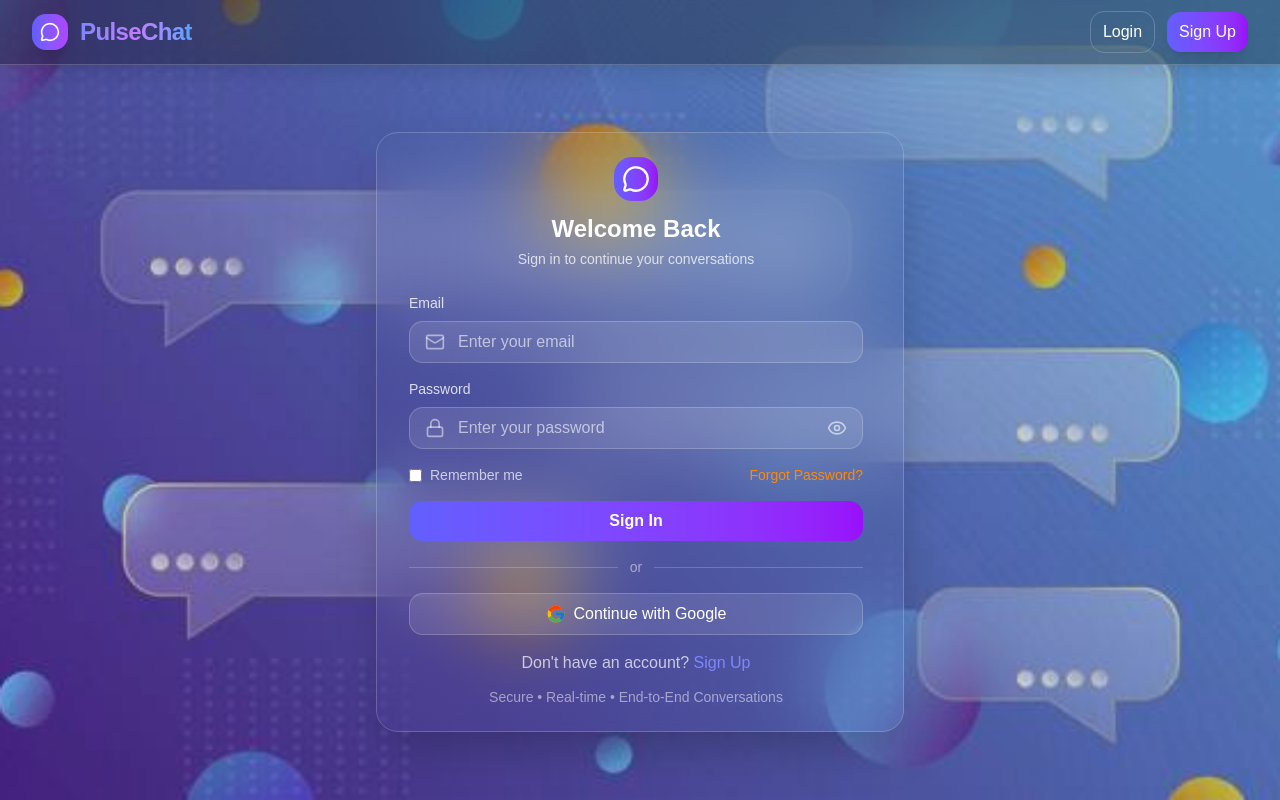
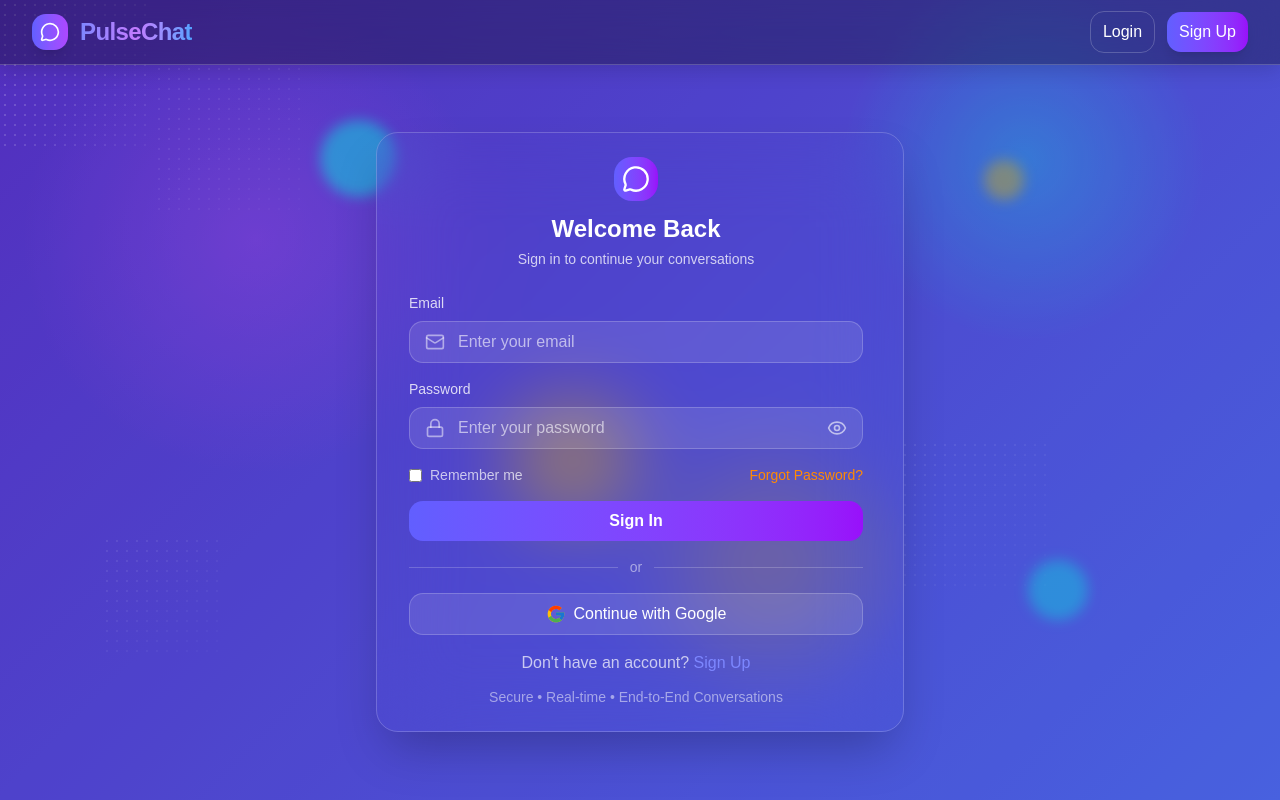
Before and after one commit to priyanshukumar55a-cmyk/PulseChat, a React (Vite) app in the folder frontend/: page /login in a window 1280 px wide. Built offline with nearby package versions, Linux system fonts and the light colour scheme; no server answers.

Commit message:
fixed: background ui

```diff
--- /dev/null
+++ b/frontend/src/Pages/Background.css
@@ -0,0 +1,124 @@
+.body-bg {
+    position: fixed;
+    inset: 0;
+    z-index: -10;
+    overflow: hidden;
+
+    background:
+      radial-gradient(circle at 20% 30%, rgba(173, 73, 255, 0.4) 0, transparent 20%),
+      radial-gradient(circle at 80% 20%, rgba(0, 255, 255, 0.3) 0, transparent 15%),
+      radial-gradient(circle at 60% 70%, rgba(255, 187, 0, 0.3) 0, transparent 15%),
+      linear-gradient(135deg, #5a2fd8 0%, #4d6bff 100%);
+  }
+
+  /* Floating circles */
+
+  .circle {
+    position: absolute;
+    border-radius: 50%;
+    filter: blur(clamp(3px, 0.5vw, 8px));
+  }
+
+  .c1 {
+    width: clamp(50px, 6vw, 80px);
+    height: clamp(50px, 6vw, 80px);
+    background: rgba(0, 255, 255, 0.5);
+    top: 15%;
+    left: 25%;
+  }
+
+  .c2 {
+    width: clamp(80px, 10vw, 120px);
+    height: clamp(80px, 10vw, 120px);
+    background: rgba(255, 196, 0, 0.5);
+    top: 50%;
+    left: 40%;
+  }
+
+  .c3 {
+    width: clamp(40px, 5vw, 60px);
+    height: clamp(40px, 5vw, 60px);
+    background: rgba(0, 255, 255, 0.4);
+    top: 70%;
+    right: 15%;
+  }
+
+  .c4 {
+    width: clamp(30px, 4vw, 40px);
+    height: clamp(30px, 4vw, 40px);
+    background: rgba(255, 196, 0, 0.4);
+    top: 20%;
+    right: 20%;
+  }
+
+  /* Overlay */
+
+  .overlay {
+    position: absolute;
+    inset: 0;
+    background-color: rgba(40, 40, 40, 0.15);
+  }
+
+  /* Dot grids */
+
+  .dot-grid {
+    position: absolute;
+
+    width: clamp(70px, 12vw, 150px);
+    height: clamp(70px, 12vw, 150px);
+
+    background-image: radial-gradient(
+      rgba(255, 255, 255, 0.15) 1px,
+      transparent 1px
+    );
+
+    background-size: clamp(8px, 1vw, 10px)
+                     clamp(8px, 1vw, 10px);
+
+    mask-image: linear-gradient(
+      to bottom right,
+      rgba(0,0,0,1),
+      rgba(0,0,0,0.2)
+    );
+
+    opacity: 0.6;
+  }
+
+  .grid1 {
+    top: 8%;
+    left: 12%;
+  }
+
+  .grid2 {
+    top: 28%;
+    left: 42%;
+    width: clamp(50px, 8vw, 100px);
+    height: clamp(50px, 8vw, 100px);
+  }
+
+  .grid3 {
+    top: 55%;
+    right: 18%;
+  }
+
+  .grid4 {
+    bottom: 18%;
+    left: 8%;
+    width: clamp(60px, 10vw, 120px);
+    height: clamp(60px, 10vw, 120px);
+  }
+
+  .grid5 {
+    bottom: 12%;
+    right: 35%;
+    width: clamp(45px, 7vw, 90px);
+    height: clamp(45px, 7vw, 90px);
+  }
+
+  @media (max-width: 768px) {
+    .grid2,
+    .grid5,
+    .c4 {
+      display: none;
+    }
+  }
--- a/frontend/src/Pages/Background.jsx
+++ b/frontend/src/Pages/Background.jsx
@@ -1,15 +1,18 @@
 import React from "react";
-import bgImage from "../assets/chat-background.jpg";
+import "./Background.css";
 
 const Background = () => {
   return (
-    <div className="fixed inset-0 -z-10">
-      <img
-        src={bgImage}
-        alt="Background"
-        className="w-full h-full object-cover"
-      />
-      <div className="absolute inset-0 bg-black/10" />
+    <div className=" body-bg">
+      <div className="circle c1"></div>
+      <div className="circle c2"></div>
+      <div className="circle c3"></div>
+      <div className="circle c4"></div>
+      <div className="overlay"></div>
+
+      {Array.from({ length: 8 }).map((_, i) => (
+        <div key={i} className={`dot-grid grid${i + 1}`}></div>
+      ))}
     </div>
   );
 };
```
